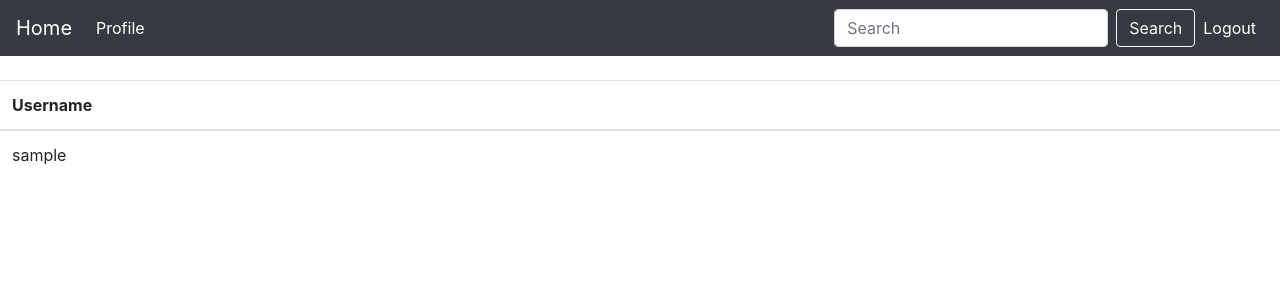
After one commit to jiachen-ux/group-cmput404-project, a Django app: template SocialDistribution/authors/templates/authors/listUsers.html in a window 1280 px wide. The commit adds this page. Shown: the top 300 px of the page. Run offline with Django 3.2, Linux system fonts and the light colour scheme; the template is opened without the code that fills it: most values are stand-ins (such as "Sample title", 1, 10 or a date in 2020).

Commit message:
tried to implement search
the search results are not being displayed

```diff
--- a/SocialDistribution/SocialDistribution/urls.py
+++ b/SocialDistribution/SocialDistribution/urls.py
@@ -23,6 +23,7 @@ urlpatterns = [
     path("register", author_view.register_page),
     path("login", author_view.login_page),
     path("home", author_view.home),
+    path("search", author_view.get_author),
     path("posts/", post_view.PostApiView.as_view(), name="posts-list"),
     path("author/<str:author_id>/posts/", post_view.PostApiView.as_view(), name="author-posts"),
     path("author/<str:author_id>/posts/<str:post_id>", post_view.PostApiView.as_view(), name="post-detail"),
--- /dev/null
+++ b/SocialDistribution/authors/templates/authors/listUsers.html
@@ -0,0 +1,23 @@
+<!doctype html>
+
+{% extends 'authors\base.html' %}
+
+{% block content %}
+
+<table class="table">
+    <thead>
+      <tr>
+        <th scope="col">Username</th>
+      </tr>
+    </thead>
+
+    {% for data in data %}
+    <tbody>
+      <tr>
+        <td>{{ data.username }}</td>
+      </tr>
+      {% endfor %}
+    </tbody>
+  </table>
+
+{% endblock %}
--- a/SocialDistribution/authors/templates/authors/navbar.html
+++ b/SocialDistribution/authors/templates/authors/navbar.html
@@ -13,7 +13,7 @@
         </li>
       </ul>
       <form class="form-inline my-2 my-lg-0">
-        <input class="form-control mr-sm-2" type="search" placeholder="Search" aria-label="Search">
+        <input class="form-control mr-sm-2" name="q" type="search" placeholder="Search" aria-label="Search">
         <button class="btn btn-outline-light my-2 my-sm-0" type="submit">Search</button>
       </form>
 
```
Also changed, not shown: SocialDistribution/authors/views.py (+27 -0 lines), SocialDistribution/authors/migrations/0003_alter_author_displayname_alter_author_github.py (added).
